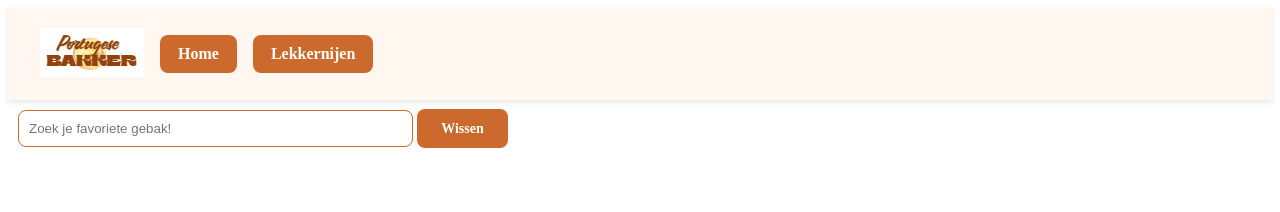
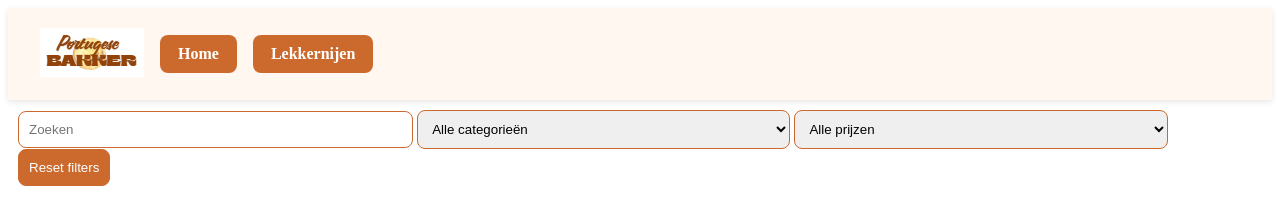
Before and after one commit to Sarah-Janssen/PortugeseBakker, an Angular app: page /lekkernijen in a window 1280 px wide. Shown: the top 212 px of the page. Built offline with nearby package versions, Linux system fonts and the light colour scheme.

Commit message:
filterfunction category and price

```diff
--- a/src/app/lekkernijen/lekkernijen.component.css
+++ b/src/app/lekkernijen/lekkernijen.component.css
@@ -43,6 +43,16 @@ button {
   border-radius: 8px;
 }
 
+
+.filter {
+  border: solid 1px #cc6a2d;
+  padding: 10px;
+  border-radius: 8px;
+  margin-right: 4px;
+  display: inline-block;
+  width: 30%;
+}
+
 .listing-heading {
   color: #983208;
   font-size: 48pt;
--- a/src/app/lekkernijen/lekkernijen.component.ts
+++ b/src/app/lekkernijen/lekkernijen.component.ts
@@ -15,10 +15,26 @@ import { FormsModule } from '@angular/forms';
           type="text"
           [(ngModel)]="searchTerm"
           name="zoekveld"
-          placeholder="Zoek je favoriete gebak!"
+          placeholder="Zoeken"
         />
-        <a class="button" (click)="clearSearch()">Wissen</a>
+        <!-- Categorie filter -->
+        <select class="filter" [(ngModel)]="selectedCategory"  name="category">
+          <option value="">Alle categorieën</option>
+            @for (cat of categories; track cat) {
+              <option [value]="cat"> {{ cat }}</option>
+            }
+        </select>
 
+        <!-- Prijs filter -->
+        <select class="filter" [(ngModel)]="selectedPrice" name="price">
+          <option value="">Alle prijzen</option>
+          <option value="low">€0 - €2</option>
+          <option value="mid">€2 - €5</option>
+          <option value="high">€5+</option>
+        </select>
+
+        <!-- Reset-knop -->
+        <button (click)="clearSearch()">Reset filters</button>
       </form>
 
     </section>
@@ -38,6 +54,9 @@ import { FormsModule } from '@angular/forms';
 export class LekkernijenComponent {
   sweetPastelsList: SweetpastelsInfo[] = [];
   searchTerm: string = '';
+  selectedCategory = ''
+  selectedPrice = ''
+  categories = ['zoet', 'hartig', 'seizoensgebonden']
 
   private sweetPastelService = inject(SweetpastelService);
 
@@ -47,12 +66,36 @@ export class LekkernijenComponent {
 
   clearSearch() {
     this.searchTerm = ''
+    this.selectedCategory = ''
+    this.selectedPrice = ''
   }
 
+  //Search
   get filteredPastels(): SweetpastelsInfo[] {
     const term = this.searchTerm.toLowerCase();
-    return this.sweetPastelsList.filter(p =>
-      p.name.toLowerCase().includes(term) || p.description.toLowerCase().includes(term)
-    );
+
+    return this.sweetPastelsList.filter(p => {
+      const matchSearch = p.name.toLowerCase().includes(term) || p.description.toLowerCase().includes(term);
+      const matchCategory = this.selectedCategory ? p.category === this.selectedCategory : true;
+      const matchPrice = this.matchPriceFilter(p.price);
+
+      return matchSearch && matchCategory && matchPrice;
+    });
   }
+
+  matchPriceFilter(price: number): boolean {
+    switch (this.selectedPrice) {
+      case 'low':
+        return price <= 2;
+      case 'mid':
+        return price > 2 && price <= 5;
+      case 'high':
+        return price > 5;
+      default:
+        return true;
+    }
+  }
+
+
+
 }
--- a/src/app/sweetpastel.service.ts
+++ b/src/app/sweetpastel.service.ts
@@ -14,6 +14,7 @@ export class SweetpastelService {
       photo: './assets/images/sweetPastel/pasteldenata.jpg',
       description: 'De lekkerste ter wereld!',
       price: 3,
+      category: 'zoet'
     },
     {
       id: 2,
@@ -21,6 +22,7 @@ export class SweetpastelService {
       photo: './assets/images/sweetPastel/PasteldeFeijão.jpg',
       description: 'Gemaakt met witte bonen en amandel!',
       price: 2.5,
+      category: 'hartig'
     },
     {
       id: 3,
@@ -28,6 +30,7 @@ export class SweetpastelService {
       photo: './assets/images/sweetPastel/TravesseirodeSintra.jpg',
       description: 'Luchtig gebakje met amandel en eidooierroom.',
       price: 3.2,
+      category: 'zoet'
     },
     {
       id: 4,
@@ -35,6 +38,7 @@ export class SweetpastelService {
       photo: './assets/images/sweetPastel/QueijadadeSintra.jpg',
       description: 'Klein kaastaartje met kaneel.',
       price: 2.2,
+      category: 'zoet'
     },
     {
       id: 5,
@@ -42,6 +46,7 @@ export class SweetpastelService {
       photo: './assets/images/sweetPastel/PãodeLó.jpg',
       description: 'Luchtige spongecake, zacht vanbinnen.',
       price: 3.5,
+      category: 'zoet'
     },
     {
       id: 6,
@@ -49,6 +54,7 @@ export class SweetpastelService {
       photo: './assets/images/sweetPastel/BoladeBerlim.jpg',
       description: 'Gevulde donut met banketbakkersroom.',
       price: 2,
+      category: 'hartig'
     },
     {
       id: 7,
@@ -56,6 +62,7 @@ export class SweetpastelService {
       photo: './assets/images/sweetPastel/PasteldeTentúgal.jpg',
       description: 'Knapperig deeg met zoete eivulling.',
       price: 2.8,
+      category: 'zoet'
     },
     {
       id: 8,
@@ -63,6 +70,7 @@ export class SweetpastelService {
       photo: './assets/images/sweetPastel/Jesuíta.jpg',
       description: 'Bladerdeeg met glazuur en amandel.',
       price: 2.6,
+      category: 'zoet'
     },
     {
       id: 9,
@@ -70,6 +78,7 @@ export class SweetpastelService {
       photo: './assets/images/sweetPastel/ToucinhodoCéu.jpg',
       description: 'Rijke cake met amandel en eidooier.',
       price: 3.2,
+      category: 'zoet'
     },
     {
       id: 10,
@@ -77,6 +86,7 @@ export class SweetpastelService {
       photo: './assets/images/sweetPastel/Pampilho.jpg',
       description: 'Langwerpig gebakje met kaneelvulling.',
       price: 2.4,
+      category: 'zoet'
     },
     {
       id: 11,
@@ -84,6 +94,7 @@ export class SweetpastelService {
       photo: './assets/images/sweetPastel/BrisadoLis.jpg',
       description: 'Specialiteit uit Leiria met eidooiers.',
       price: 2.7,
+      category: 'zoet'
     },
     {
       id: 12,
@@ -91,6 +102,7 @@ export class SweetpastelService {
       photo: './assets/images/sweetPastel/FolardaPáscoa.jpg',
       description: 'Traditioneel paasbrood met ei.',
       price: 3.1,
+      category: 'seizoensgebonden'
     },
     {
       id: 13,
@@ -98,6 +110,7 @@ export class SweetpastelService {
       photo: './assets/images/sweetPastel/DomRodrigo.png',
       description: 'Zilverpapiertje met amandel en eiergaren.',
       price: 2.9,
+      category: 'hartig'
     },
     {
       id: 14,
@@ -105,6 +118,7 @@ export class SweetpastelService {
       photo: './assets/images/sweetPastel/Cavacas.png',
       description: 'Luchtige cakejes met suikerlaagje.',
       price: 2.3,
+      category: 'zoet'
     },
     {
       id: 15,
@@ -112,6 +126,7 @@ export class SweetpastelService {
       photo: './assets/images/sweetPastel/Areias.png',
       description: 'Zandkoekjes met suiker of kaneel.',
       price: 1.8,
+      category: 'zoet'
     },
   ];
 
--- a/src/app/sweetpastels.ts
+++ b/src/app/sweetpastels.ts
@@ -5,4 +5,5 @@ export interface SweetpastelsInfo {
   photo: string;
   description: string;
   price: number;
+  category: string;
 }
```
